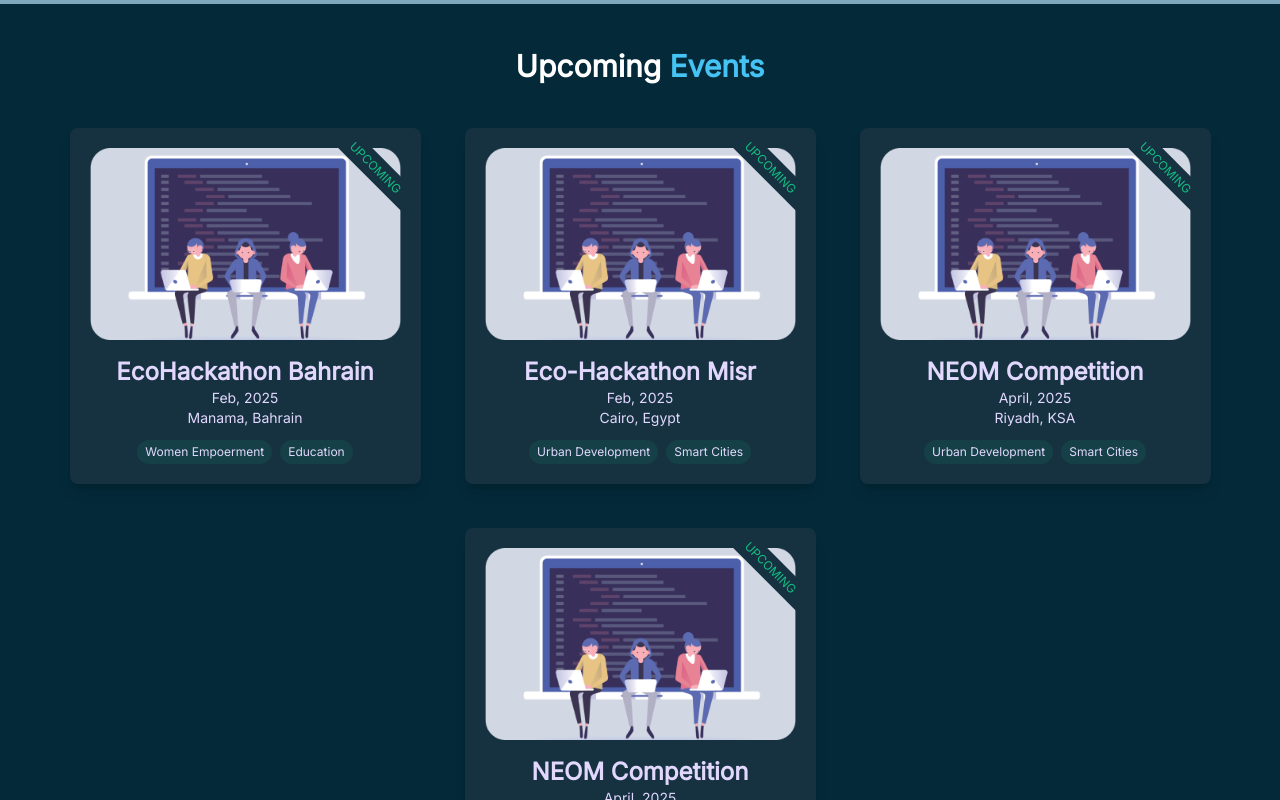
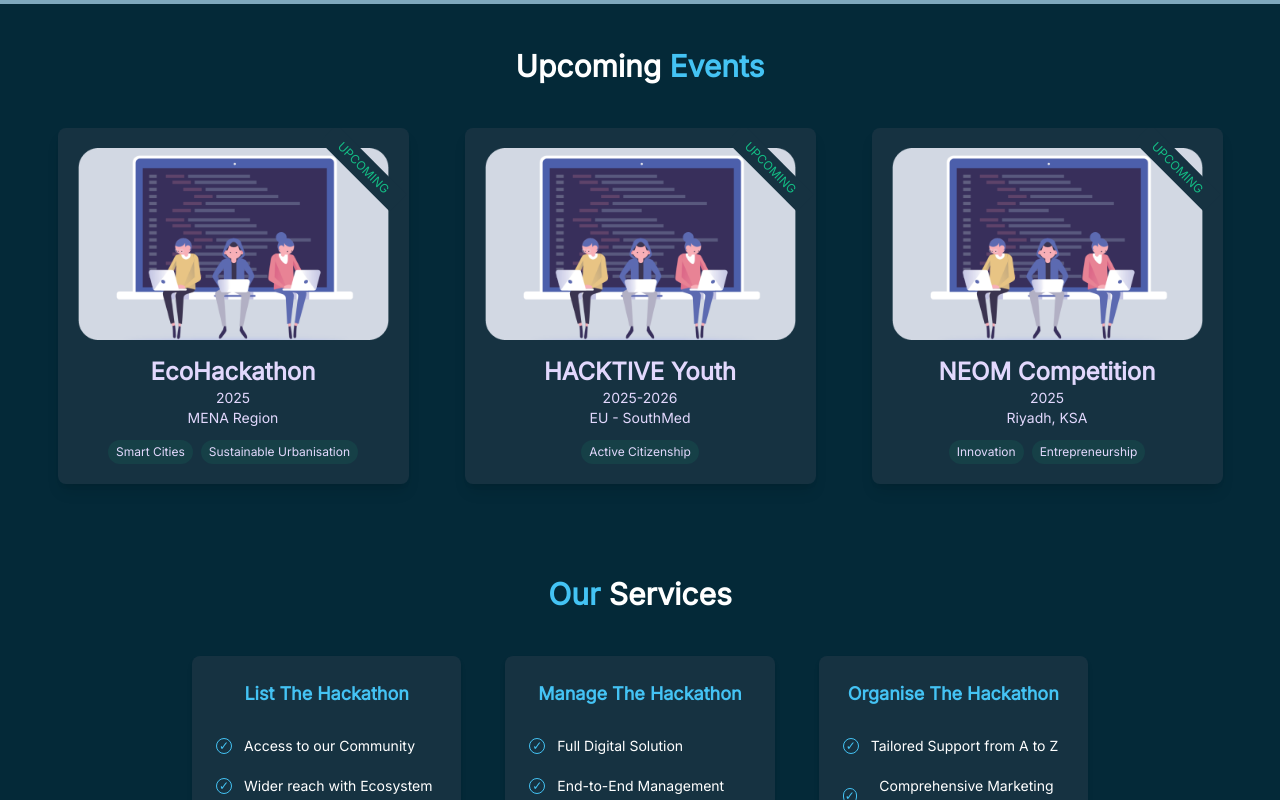
Before and after one commit to Mohamed3Okasha/mena-hackathons, a React (Vite) app: page / in a window 1280 px wide. Shown: the part 660-1460 px from the top of the page. Built offline with nearby package versions, Linux system fonts and the light colour scheme; grey boxes are pictures that could not be loaded.

Commit message:
add component for home event collection

```diff
--- a/src/pages/Event/EventCard.tsx
+++ b/src/pages/Event/EventCard.tsx
@@ -14,7 +14,7 @@
 
 export function EventCard ({ imageUrl, status, title, date, location, tags, }: EventCardProps) {
   return (
-    <Link to={`${generateSubRoute(title)}`} className="block p-5 w-max max-w-sm bg-card rounded-lg shadow-lg overflow-hidden">
+    <Link to={`${generateSubRoute(title)}`} className="flex flex-col p-5 max-w-sm bg-card rounded-lg shadow-lg overflow-hidden">
       {/* Image and Status Ribbon */}
         <div className="relative">
             <img src={imageUrl} alt={title} className="w-full h-48 object-cover" />
--- a/src/pages/Home/Events/index.tsx
+++ b/src/pages/Home/Events/index.tsx
@@ -1,10 +1,37 @@
-import { PlatformEvents } from "../../Platform/platformEvents";
+import { CollectionEvents } from "../../Platform/platformEvents";
+import eventImage from "../../../assets/event-card-image.png"
 
 export function HomePageEvents(){
+    const eventsData = [
+        {
+            imageUrl: eventImage,
+            status: `upcoming`,
+            title: `EcoHackathon`,
+            date: `2025`, // format: "Month, Year"
+            location: `MENA Region`, // format: "City, Country"
+            tags: [`Smart Cities`, `Sustainable Urbanisation`],
+        },
+        {
+        imageUrl: eventImage,
+        status: `upcoming`,
+        title: `HACKTIVE Youth`,
+        date: `2025-2026`, // format: "Month, Year"
+        location: `EU - SouthMed`, // format: "City, Country"
+        tags: [`Active Citizenship`],
+        },
+        {
+            imageUrl: eventImage,
+            status: `upcoming`,
+            title: `NEOM Competition`,
+            date: `2025`, // format: "Month, Year"
+            location: `Riyadh, KSA`, // format: "City, Country"
+            tags: [`Innovation`, `Entrepreneurship`],
+        },
+    ]
     return(
         <div className={`my-11 flex flex-col gap-11`}>
             <h1 className={`text-3xl font-semibold`}>Upcoming <span className={`text-primary`}>Events</span> </h1>
-            <PlatformEvents />
+            <CollectionEvents eventsData={eventsData} />
         </ div>
     )
 }
--- a/src/pages/Platform/platformEvents.tsx
+++ b/src/pages/Platform/platformEvents.tsx
@@ -46,3 +46,27 @@
         </div>
     )
 }
+
+interface eventData{
+    imageUrl: string,
+    status: string,
+    title: string,
+    date: string,
+    location: string,
+    tags: string [],
+}
+
+interface CollectionEventsProps{
+    eventsData: eventData[]
+}
+
+export function CollectionEvents({eventsData}: CollectionEventsProps){
+
+    return(
+        <div className={`flex flex-wrap gap-14 justify-center p-2 sm:p-0`}>
+            {eventsData.map((eventData: any, index: number) => (
+                <EventCard {...eventData} key={index }/>))
+            }
+        </div>
+    )
+}
```
